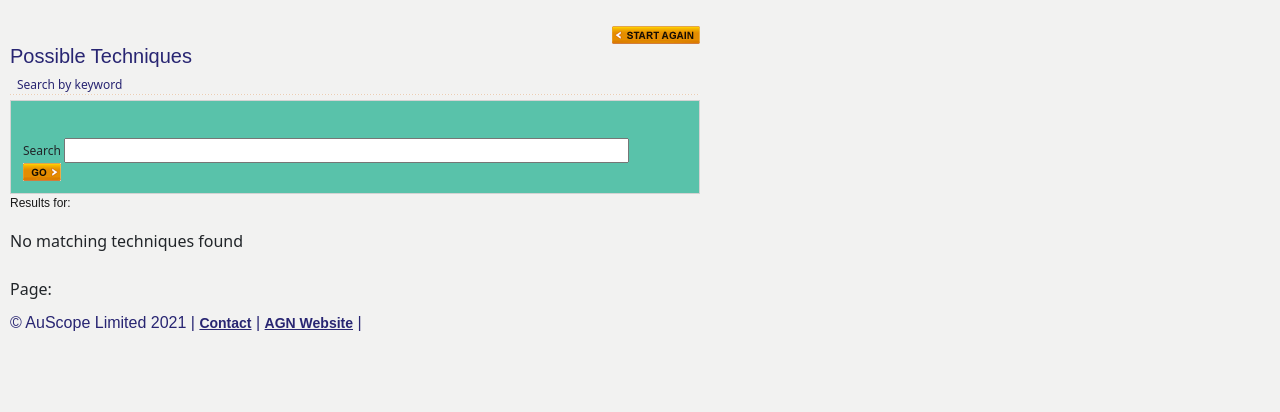
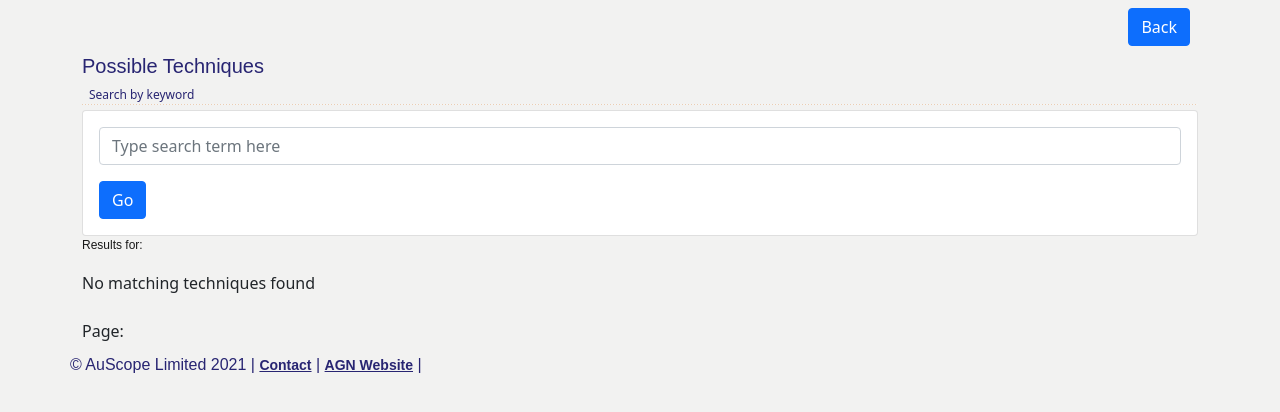
Before and after one commit to laughing0li/TechniqueFinder, a CodeIgniter app: page /database/Portal/techniqueSearch in a window 1280 px wide. Shown: the top 412 px of the page. Run offline with CodeIgniter, Linux system fonts and the light colour scheme; data comes from the database, SQL or seed files in the repository; tables that the repository leaves empty hold one stand-in row (values such as "Sample post"); some libraries are stand-ins or nearby versions.

Commit message:
Restyle embedded keyword search

```diff
--- a/application/views/Portal/technique_search.php
+++ b/application/views/Portal/technique_search.php
@@ -1,40 +1,4 @@
-<?php $this->load->view('layout/portal_header.php');?>
-<head><title>AGN Laboratory Finder</title></head>
-<style>
-    input, select, textarea {
-        font-family: inherit;
-        font-size: inherit;
-        line-height: inherit;
-        margin-top: 9px;
-        width: 16em;
-</style>
-<body>
-
-    <div id="main">
-
-        <div id="content">
-            <span class="nav_buttons">
-                <ul>
-                    <li id="button_backStart"><a style="float:right" href="<?php echo base_url();?>Portal"></a></li>
-                </ul>
-            </span>
-
-            <div class="clear"></div>
-            <h1>Possible Techniques</h1>
-            <h5>Search by keyword</h5>
-            <hr>
-            <table width="100%"> <tbody><tr>
-                <td class="tf-yellow-box" style="padding:1em;" valign="top"><p> </p>
-                    <form action="<?php echo base_url();?>Portal/techniqueSearch" method="get" name="searchForm" id="searchForm">
-                        Search <input id="searchBox" name="q" type="text" style="width:85%;" value="<?php echo $searchedKeyword ?>">
-                        <p><span class="go_container"><span id="button_go"><a href="javascript:document.searchForm.submit()"></a></span></span></p>
-                    </form>
-                </td>
-            </tr></tbody></table>
-
-        <p>Results for: <span class="tf-orange"><b><?php echo $searchedKeyword ?></b></span></p>
-
-        <?php
+<?php
 /**
  * TechniqueFinder - technique_search.php
  *
@@ -46,8 +10,36 @@
  *                   Attribution-NonCommercial-ShareAlike 4.0 International (CC BY-NC-SA 4.0)
  *                   https://creativecommons.org/licenses/by-nc-sa/4.0/
  */
+?>
 
-if(count($searchResults) == 0){
+<?php $this->load->view('layout/portal_header.php');?>
+<head><title>AGN Laboratory Finder</title></head>
+<body>
+
+        <div id="content" class="container">
+            <div class="d-flex justify-content-end">
+                <div class="p-2">
+		    <button type="submit" class="btn btn-primary" onclick="window.location.assign('<?php echo base_url();?>Portal')">Back</button>
+                </div>
+            </div>
+
+            <div class="clear"></div>
+            <h1>Possible Techniques</h1>
+            <h5>Search by keyword</h5>
+            <hr>
+	    <div class="card">
+                <div class="card-body">
+                    <form action="<?php echo base_url();?>Portal/techniqueSearch" method="get" name="searchForm" id="searchForm">
+                        <input id="myAutocomplete" type="text" class="form-control" name="q" placeholder="Type search term here">
+                        <p></p>
+                        <button class="btn btn-primary" type="button" onclick="document.searchForm.submit()">Go</button>
+                    </form>
+                </div>
+        </div>
+
+        <p>Results for: <span class="tf-orange"><b><?php echo $searchedKeyword ?></b></span></p>
+
+<?php if(count($searchResults) == 0){
             echo 'No matching techniques found';
         }
         else {
@@ -87,13 +79,12 @@ if(count($searchResults) == 0){
 
 
         </div>
-        <div id="footer">
+        <div id="footer" class="container">
             <?php include 'footer.php';?>
         </div>
         <div style="clear: both"><!-- ff --></div>
 
     <div id="infobox"> </div>
-</div>
 
 </body>
 
```
